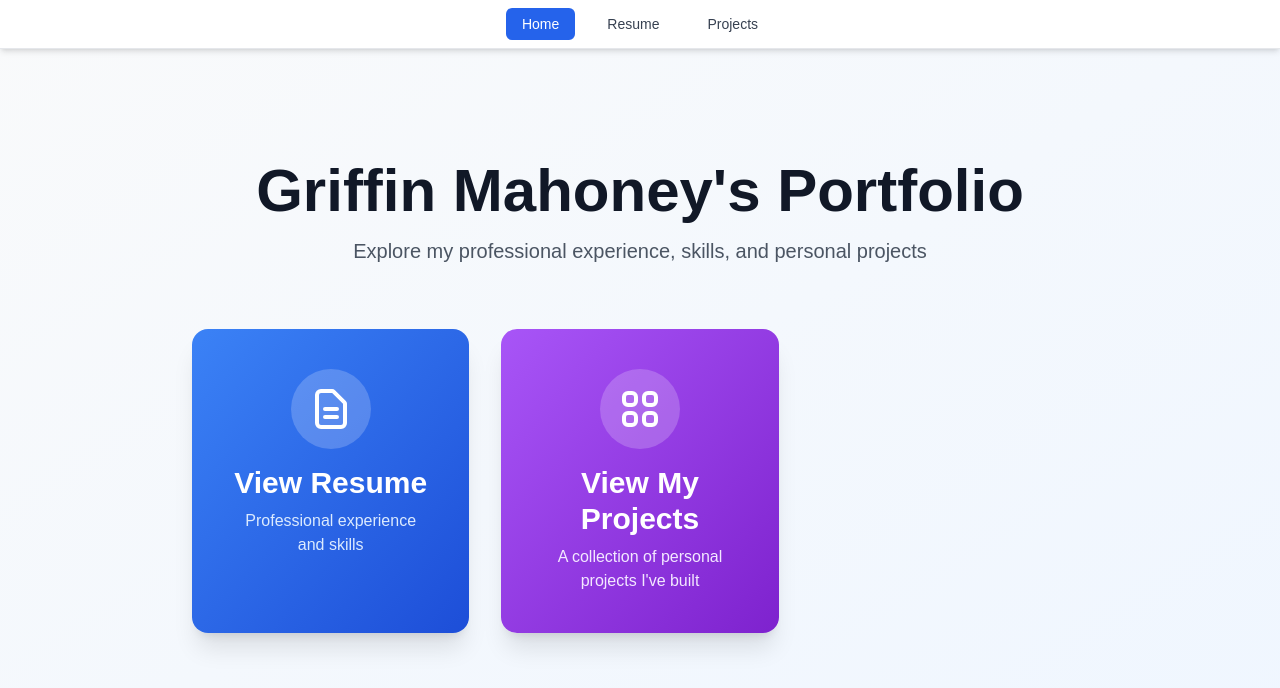
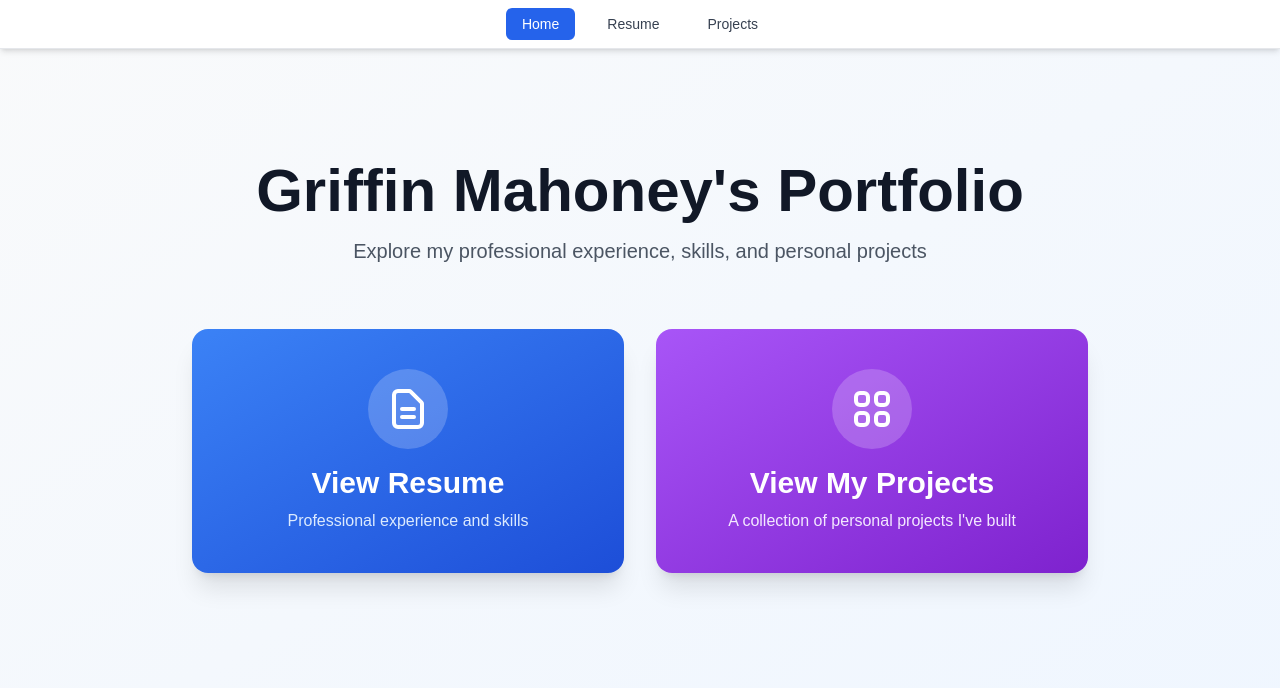
Before and after one commit to griffinm/resume, a Next.js app: page / in a window 1280 px wide. Shown: the top 688 px of the page. Built offline with nearby package versions, Linux system fonts and the light colour scheme.

Commit message:
Fixes homepage layout issue

```diff
--- a/src/app/page.tsx
+++ b/src/app/page.tsx
@@ -15,7 +15,7 @@
           </p>
         </div>
 
-        <div className="grid grid-cols-1 md:grid-cols-3 gap-6 md:gap-8 max-w-4xl mx-auto">
+        <div className="grid grid-cols-1 md:grid-cols-2 gap-6 md:gap-8 max-w-4xl mx-auto">
           {/* Resume Button */}
           <HomeButton
             href="/resume"
```
